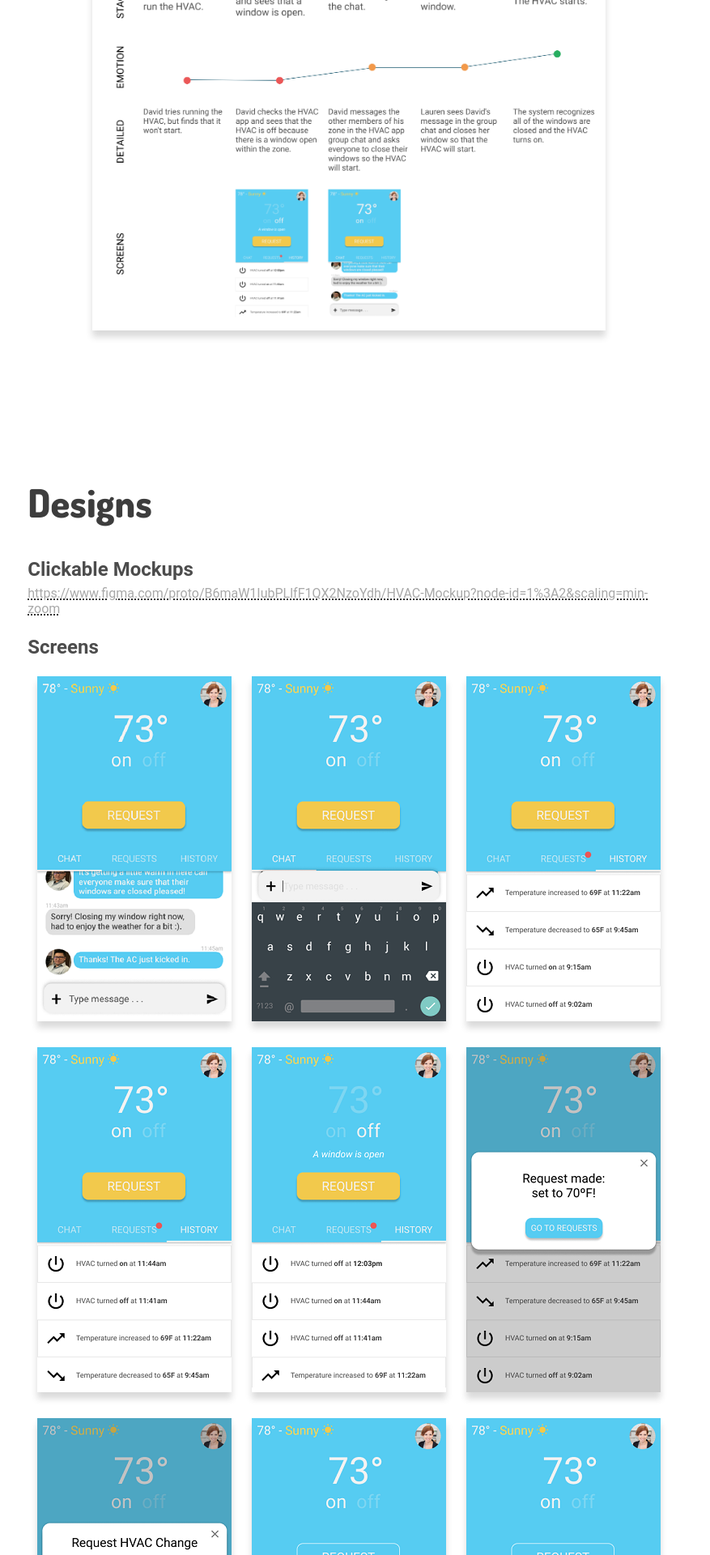
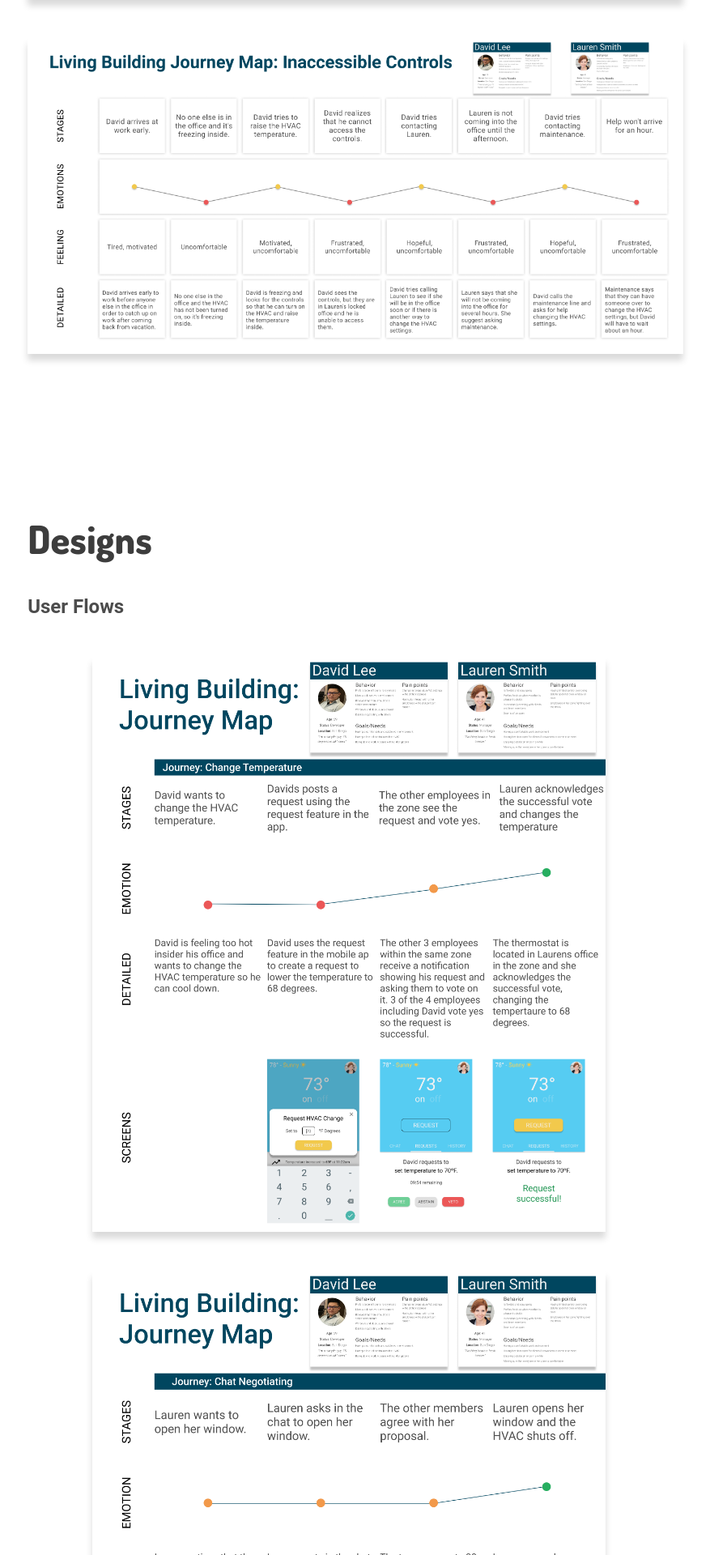
Before and after one commit to bbenner2876/bbenner2876.github.io, a Flask app: page /hvac in a window 1280 px wide. Shown: the part 4186-6106 px from the top of the page at 81% size, without its empty margins (209-1086 px from the left). Run offline with Flask 2, Linux system fonts and the light colour scheme; some libraries are stand-ins or nearby versions.

Commit message:
added user journey maps to hvac page

```diff
--- a/static/stylesheets/main.css
+++ b/static/stylesheets/main.css
@@ -282,14 +282,20 @@ p {
     width: 200px;
 }
 
-.persona, .useCase, .journeyMap {
+.persona, .useCase, .journeyMap, .userFlow {
     display: block;
-    margin: 2em auto;
+    margin: 3em auto;
     box-shadow:0 .5em .5em rgba(0,0,0,0.15);
 }
 
-.persona, .journeyMap {
+.persona, .userFlow {
     width: 80%;
+}
+
+.journeyMap {
+    width: 100%;
+    padding-bottom: 1em;
+    padding-right: 1em;
 }
 
 .useCase {
--- a/templates/hvac.html
+++ b/templates/hvac.html
@@ -72,20 +72,25 @@
                     <h2>The Research</h2>
                     <h3>Personas</h3>
                     <img class="persona" src="/static/images/hvac/Persona_ David.png">
-                    <i class="caption">Persona for potential living building employees</i>
 
                     <img class="persona" src="/static/images/hvac/Persona_ Lauren.png">
-                    <i class="caption">Persona for potential living building employees</i>
 
                     <h3>User Journey Maps</h3>
-                    <img class="journeyMap" src="/static/images/hvac/request.png">
-                    <img class="journeyMap" src="/static/images/hvac/chat.png">
-                    <img class="journeyMap" src="/static/images/hvac/window.png">
+                    <img class="journeyMap" src="/static/images/hvac/user_journey/hot_day.png">
+                    <img class="journeyMap" src="/static/images/hvac/user_journey/too_cold.png">
+                    <img class="journeyMap" src="/static/images/hvac/user_journey/sick.png">
+                    <img class="journeyMap" src="/static/images/hvac/user_journey/inaccessible.png">
 
                 </section>
 
                 <section>
                     <h2>Designs</h2>
+
+                    <h3>User Flows</h3>
+                    <img class="userFlow" src="/static/images/hvac/request.png">
+                    <img class="userFlow" src="/static/images/hvac/chat.png">
+                    <img class="userFlow" src="/static/images/hvac/window.png">
+
                     <h3>Clickable Mockups</h3>
                     <a href="https://www.figma.com/proto/B6maW1IubPLlfF1QX2NzoYdh/HVAC-Mockup?node-id=1%3A2&scaling=min-zoom" target="_blank">
                         https://www.figma.com/proto/B6maW1IubPLlfF1QX2NzoYdh/HVAC-Mockup?node-id=1%3A2&scaling=min-zoom
```
Also changed, not shown: static/images/hvac/user_journey/hot_day.png (added), static/images/hvac/user_journey/inaccessible.png (added), 2 other files.
